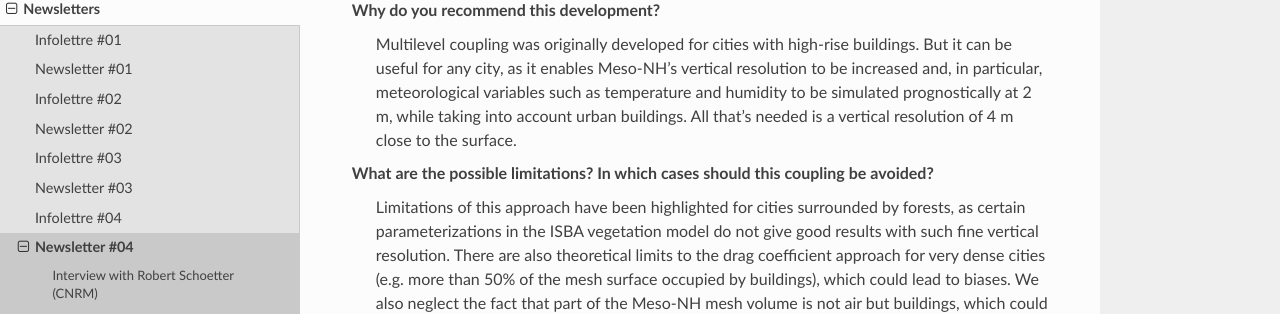
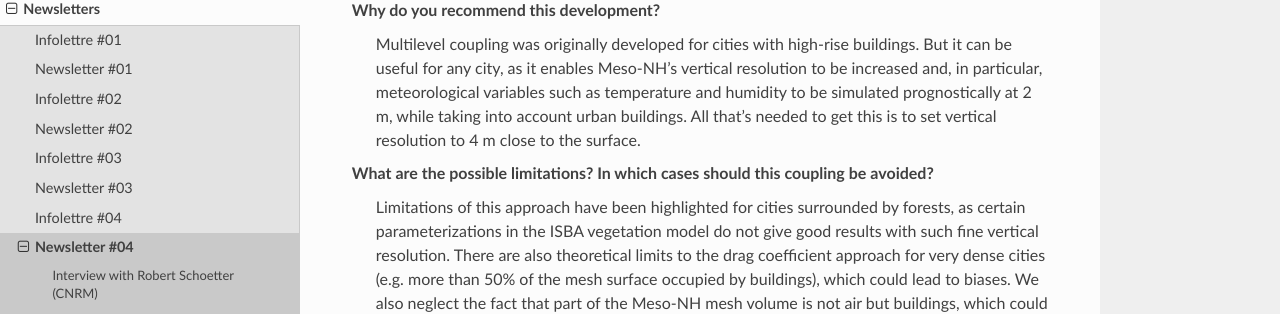
Before and after one commit to JorisPianezze/mesonh_newsletters, a Sphinx documentation site: the page built from docs/source/community/newsletters/newsletter_04_english.rst, in a window 1280 px wide and 900 px high, scrolled down 1005 px. Shown: the part 223-537 px from the top of the window. Built offline with Sphinx 7.4.7 and the Read the Docs theme 3.1.0, drawn with Linux system fonts in a browser that asks for light colours.

Commit message:
Update newsletter_04_english.rst

```diff
--- a/docs/source/community/newsletters/newsletter_04_english.rst
+++ b/docs/source/community/newsletters/newsletter_04_english.rst
@@ -23,7 +23,7 @@ How does multi-level coupling between Meso-NH and SURFEX-TEB work?
   With multi-level coupling, meteorological variables from all Meso-NH levels intersecting buildings are transmitted to SURFEX-TEB. In TEB, they are used as roof, wall and ground meteorological forcing. In Meso-NH, the effect of buildings on the flow is considered using a drag coefficient approach on all levels intersecting buildings. Sensible and latent heat fluxes from the ground, walls and roof to the atmosphere are converted into potential temperature and water vapor mixing ratio trends over all vertical levels intersecting these urban facets. For more details on how multi-level coupling works, as well as an illustration of the improvements induced, please consult the following article: |schoetter_etal|
 
 Why do you recommend this development?
-  Multilevel coupling was originally developed for cities with high-rise buildings. But it can be useful for any city, as it enables Meso-NH's vertical resolution to be increased and, in particular, meteorological variables such as temperature and humidity to be simulated prognostically at 2 m, while taking into account urban buildings. All that's needed is a vertical resolution of 4 m close to the surface.
+  Multilevel coupling was originally developed for cities with high-rise buildings. But it can be useful for any city, as it enables Meso-NH's vertical resolution to be increased and, in particular, meteorological variables such as temperature and humidity to be simulated prognostically at 2 m, while taking into account urban buildings. All that's needed to get this is to set vertical resolution to 4 m close to the surface.
 
 What are the possible limitations? In which cases should this coupling be avoided?
   Limitations of this approach have been highlighted for cities surrounded by forests, as certain parameterizations in the ISBA vegetation model do not give good results with such fine vertical resolution. There are also theoretical limits to the drag coefficient approach for very dense cities (e.g. more than 50% of the mesh surface occupied by buildings), which could lead to biases. We also neglect the fact that part of the Meso-NH mesh volume is not air but buildings, which could also lead to inaccuracies for dense cities.
```
